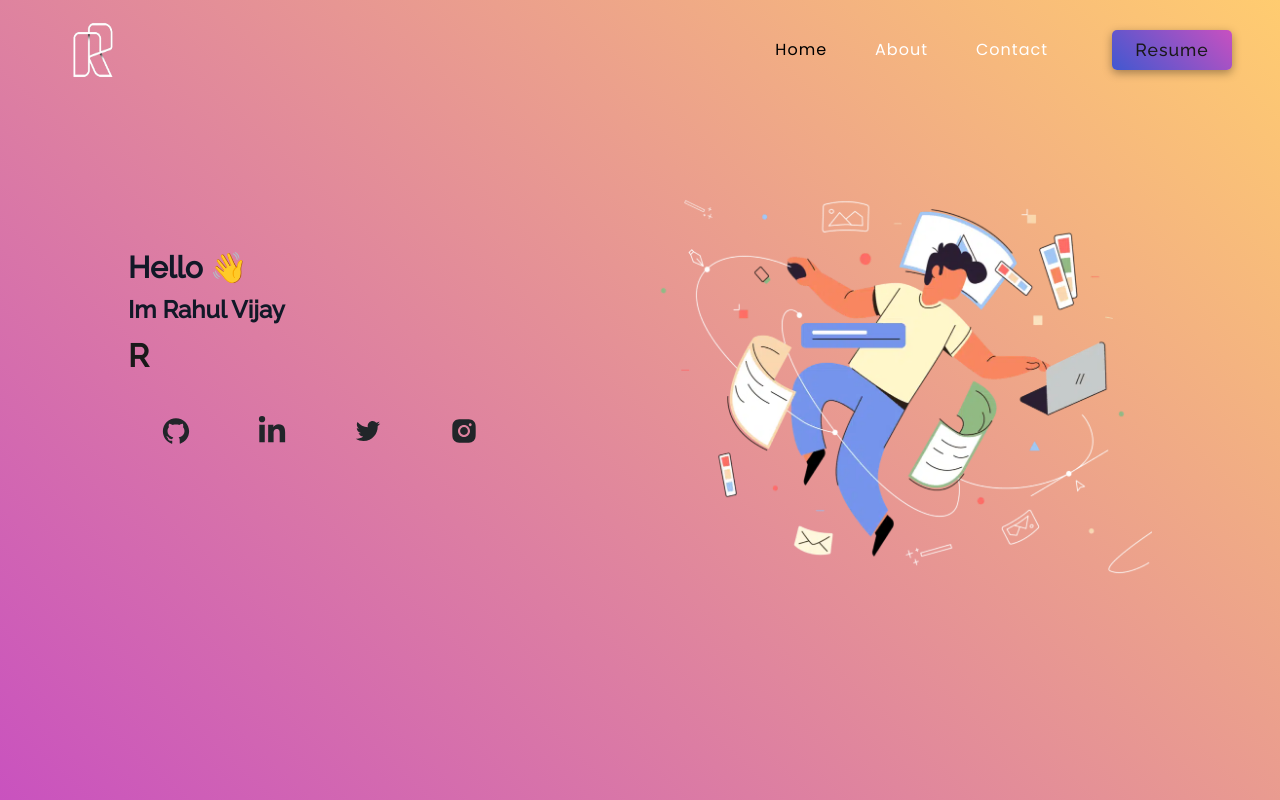
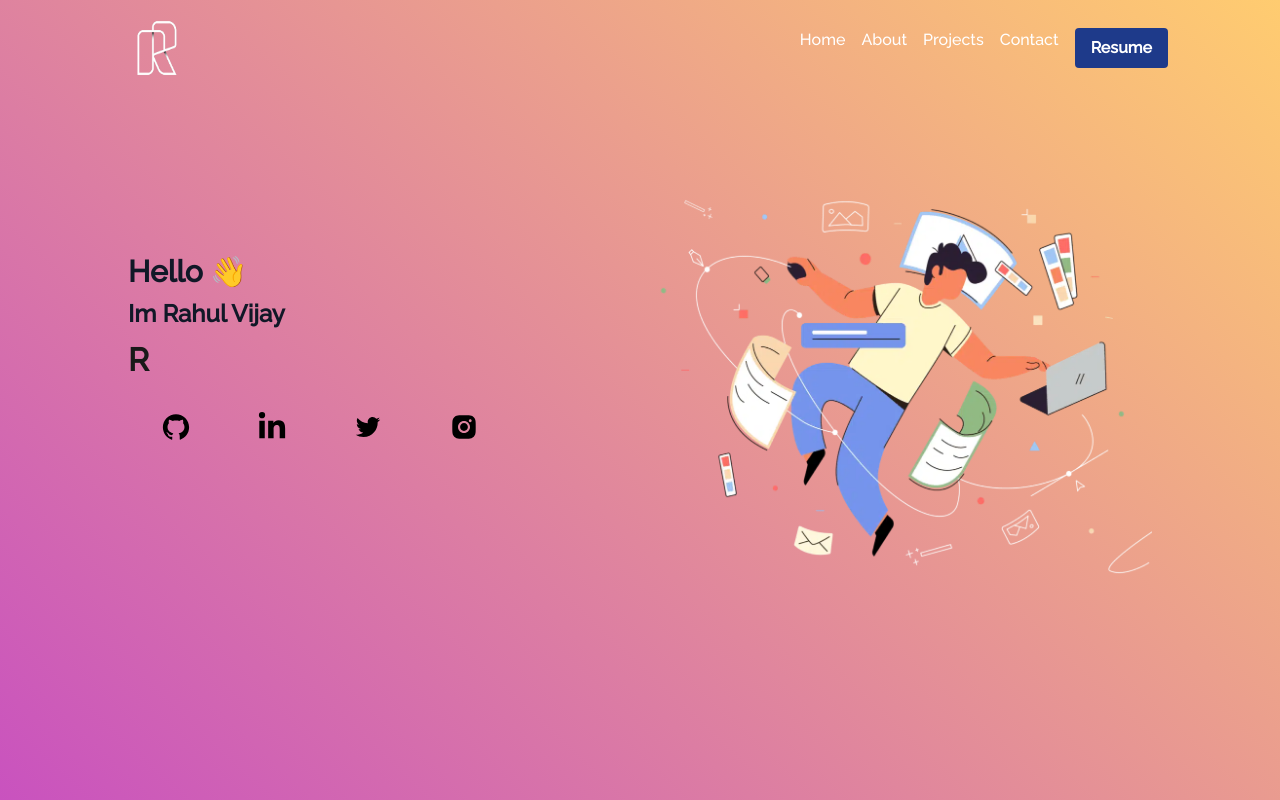
Before and after one commit to rahulvijay81/portfolio, a React (Vite) app: page / in a window 1280 px wide. Shown: the top 800 px of the page. Built offline with nearby package versions, Linux system fonts and the light colour scheme.

Commit message:
Header updated

```diff
--- a/src/App.css
+++ b/src/App.css
@@ -74,7 +74,11 @@ html {
 .font-poppins{
   font-family: "Poppins";
 }
-
+.sticky {
+  transition: all 0.3s ease-out 0s !important;
+  box-shadow: 0px 10px 10px 0px rgba(9, 5, 29, 0.171) !important;
+  backdrop-filter: blur(15px) !important;
+}
 .wave {
   animation-name: wave-animation; /* Refers to the name of your @keyframes element below */
   animation-duration: 2.1s; /* Change to speed up or slow down */
--- a/src/App.jsx
+++ b/src/App.jsx
@@ -5,7 +5,6 @@ import Home from './pages/Home';
 import About from './pages/About';
 // import Project from './pages/Project';
 import Contact from './pages/Contact';
-import 'bootstrap/dist/css/bootstrap.min.css';
 import './App.css';
 import Cursor from '../src/components/Cursor';
 import Layout from './pages/Layout';
--- a/src/components/Header.jsx
+++ b/src/components/Header.jsx
@@ -1,120 +1,52 @@
-import { useState } from "react";
-import { Button } from "react-bootstrap";
-import Nav from "react-bootstrap/Nav";
-import Navbar from "react-bootstrap/Navbar";
-import { Link, NavLink } from "react-router-dom";
+import { useEffect, useState } from "react";
 import logo from "../Assets/images/logor.png"
-import "../pages/style.css";
 
 
-function Header() {
-  const [expand, updateExpanded] = useState(false);
-  const [navColour, updateNavbar] = useState(false);
+const Header = () => {
+const [isScrolling , setisScrolling] = useState(false);
 
-  function scrollHandler() {
-    if (window.scrollY >= 20) {
-      updateNavbar(true);
-    } else {
-      updateNavbar(false);
-    }
-  }
+useEffect(() => {
+  const handleScroll = () => {
+    const scrollTop = window.scrollY
+    const isCurrentScrolled =  scrollTop > 0 ;
+    setisScrolling(isCurrentScrolled)
+  };
 
-  window.addEventListener("scroll", scrollHandler);
+  window.addEventListener('scroll', handleScroll);
+
+  return () => {
+    window.removeEventListener('scroll', handleScroll);
+  };
+},[]);
 
   return (
-    <Navbar
-      expanded={expand}
-      fixed="top"
-      expand="md"
-      className={navColour ? "sticky" : "navbar"}
-    >
-      <Navbar.Brand className="logotext" as={Link} to="/">
-        <div className="logo">
-          <img src={logo} alt="" />
-        </div>
-      </Navbar.Brand>
-
-      <Navbar.Toggle
-        className="navbar-toggler"
-        aria-controls="responsive-navbar-nav"
-        onClick={() => {
-          updateExpanded(expand ? false : "expanded");
-        }}
-      >
-        <span></span>
-        <span></span>
-        <span></span>
-      </Navbar.Toggle>
-      <Navbar.Collapse id="responsive-navbar-nav" className="responsive-navbar">
-        <Nav className="ms-auto" defaultActiveKey="#home">
-          <Nav.Item>
-            <NavLink
-              className="nav-link"
-              style={({isActive})=>(
-                {
-                  color: isActive ? 'black':'white',
-                }
-              )}
-              to="/"
-              onClick={() => updateExpanded(false)}
-            >
-              Home
-            </NavLink>
-          </Nav.Item>
-          <Nav.Item>
-            <NavLink
-              className="nav-link"
-              style={({isActive})=>(
-                {
-                  color: isActive ? 'black':'white',
-                }
-              )}
-              to="/about"
-              onClick={() => updateExpanded(false)}
-            >
-              About
-            </NavLink>
-          </Nav.Item>
-
-          {/* <Nav.Item>
-            <NavLink
-              className="nav-link"
-              to="/project"
-              onClick={() => updateExpanded(false)}
-            >
-              Projects
-            </NavLink>
-          </Nav.Item> */}
-
-          <Nav.Item>
-            <NavLink
-              className="nav-link"
-              style={({isActive})=>(
-                {
-                  color: isActive ? 'black':'white',
-                }
-              )}
-              to="/contact"
-              onClick={() => updateExpanded(false)}
-            >
-              Contact
-            </NavLink>
-          </Nav.Item>
-
-          <Button
-            onClick={() => {
-              window.open(
-                "https://drive.google.com/file/d/1LSVLVmJA_3fhWtZPc_d_pHnkXhL4s-Oc/view?usp=drive_link"
-              );
-            }}
-            className="resumebtn"
-          >
-            <span>Resume</span>
-          </Button>
-        </Nav>
-      </Navbar.Collapse>
-    </Navbar>
+    <header className={`flex items-center justify-between w-full px-28 pt-2 fixed top-0 z-50 transition-all text-base ${isScrolling ? 'sticky' : ''}`}>
+      <div>
+       <img className="w-[90px] h-[80px] bg-no-repeat bg-cover" src={logo} alt="" />
+      </div>
+      <nav>
+        <ul className="flex space-x-4">
+          <li>
+            <a href="/" className="text-white hover:text-gray-300">Home</a>
+          </li>
+          <li>
+            <a href="/about" className="text-white hover:text-gray-300">About</a>
+          </li>
+          <li>
+            <a href="/contact" className="text-white hover:text-gray-300">Projects</a>
+          </li>
+          <li>
+            <a href="/contact" className="text-white hover:text-gray-300">Contact</a>
+          </li>
+          <li>
+            <button className="w-[120px bg-blue-900 hover:bg-blue-600 text-white font-bold py-2 px-4 rounded">
+              Resume
+            </button>
+          </li>
+        </ul>
+      </nav>
+    </header>
   );
-}
+};
 
 export default Header;
--- a/src/pages/style.css
+++ b/src/pages/style.css
@@ -11,11 +11,7 @@
   padding: 0.5rem 3rem !important;
   font-size: 1rem !important;
 }
-.sticky {
-  transition: all 0.3s ease-out 0s !important;
-  box-shadow: 0px 10px 10px 0px rgba(9, 5, 29, 0.171) !important;
-  backdrop-filter: blur(15px) !important;
-}
+
 .navbar-toggler {
   position: relative !important;
   background-color: transparent !important;
```
